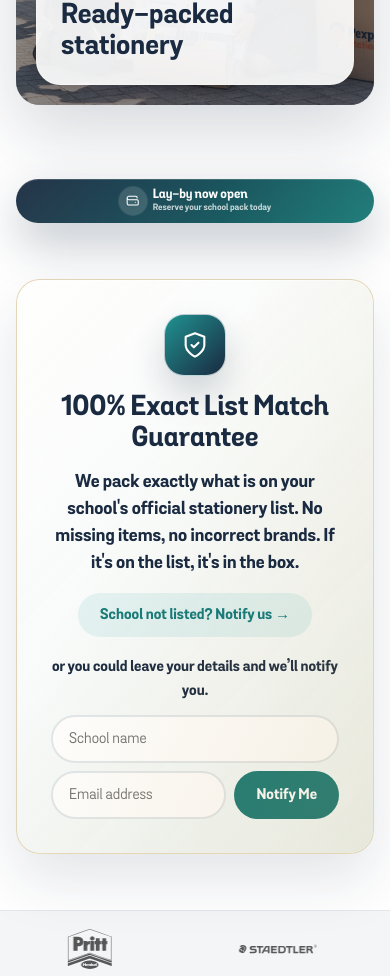
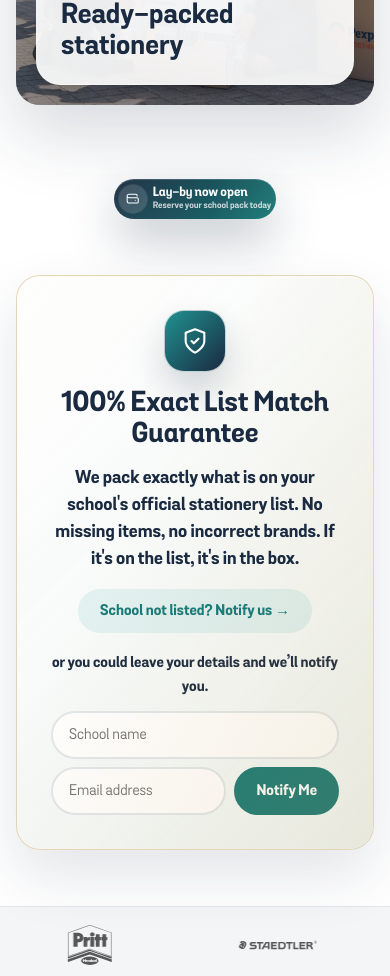
Before and after one commit to mcebisidesigner-spec/pexpacks-supplies, a Next.js app: page / in a window 390 px wide. Shown: the part 1085-2061 px from the top of the page. Built offline with nearby package versions, Linux system fonts and the light colour scheme.

Commit message:
Remove full-width stretch on mobile lay-by CTA
- Removed width: 100% from mobile breakpoint so pill auto-widths on all sizes
- Centered layout via parent justify-content: center still applies

```diff
--- a/components/marketing/MarketingHome.module.css
+++ b/components/marketing/MarketingHome.module.css
@@ -445,11 +445,9 @@
   }
 
   .laybySpotlightLink {
-    width: 100%;
-    max-width: calc(100vw - (var(--gutter-mobile) * 2));
     gap: 6px;
-    min-height: 44px;
-    padding: 6px;
+    min-height: 40px;
+    padding: 5px;
   }
 
   .laybySpotlightIcon {
```
